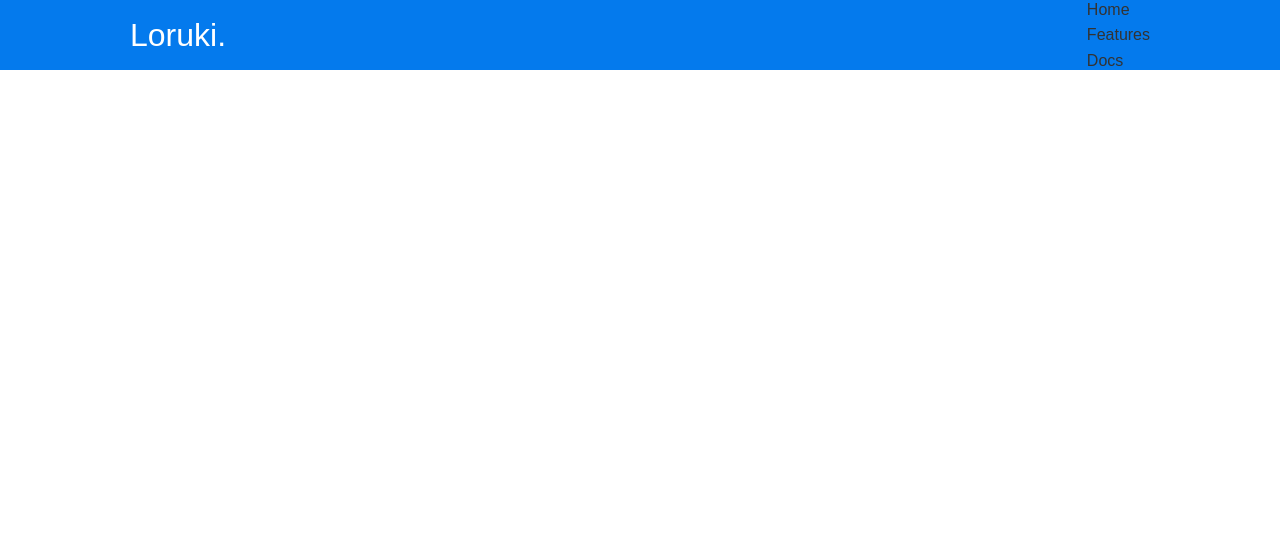
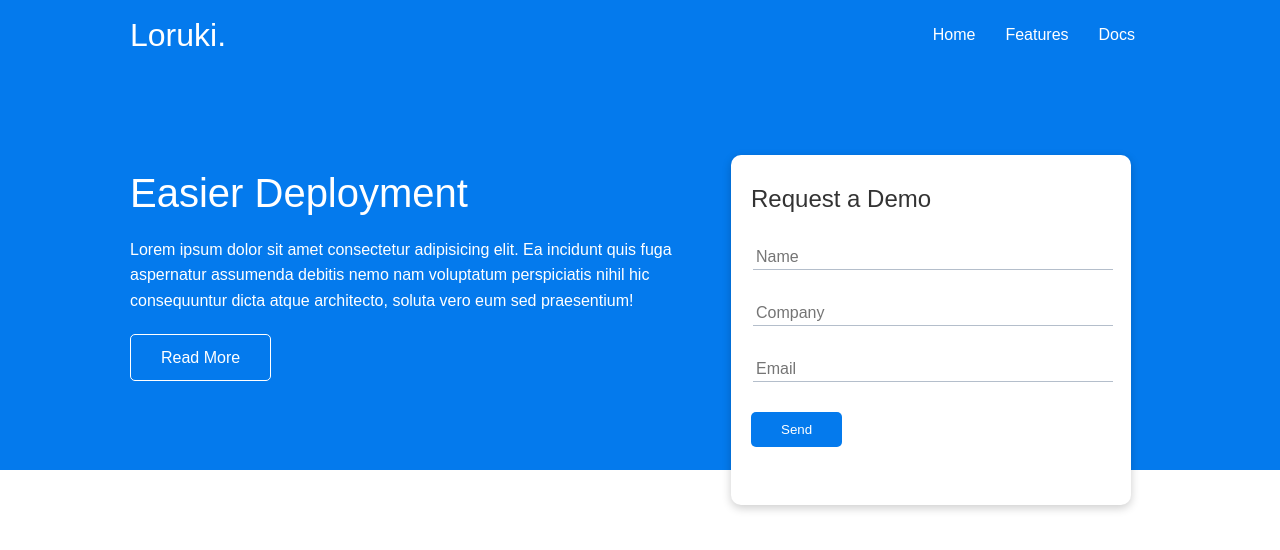
Before and after one commit to axornam/Loruki-Website, a plain HTML site: page index.html in a window 1280 px wide. Drawn offline with Linux system fonts and the light colour scheme.

Commit message:
finished with navbar and hero section

```diff
--- a/css/style.css
+++ b/css/style.css
@@ -1,3 +1,8 @@
+:root {
+    --primary-color: #047aed;
+}
+
+/* Preparations */
 * {
     box-sizing: border-box;
     margin: 0;
@@ -34,16 +39,81 @@ img {
     width: 100%;
 }
 
+
+/* Nav Bar Styling */
 .navbar {
-    background-color: #047aed;
+    background-color: var(--primary-color);
     color: #ffffff;
     height: 70px;
 }
 
+.navbar ul {
+    display: flex;
+}
+.navbar a {
+    color: #ffffff;
+    padding: 10px;
+    margin: 0 5px;
+}
+
+.navbar a:hover {
+    border-bottom: 2px #ffffff solid;
+}
 .navbar .flex {
     justify-content: space-between;
 }
 
+/* Showcase / Hero Section */
+.showcase {
+    background-color: var(--primary-color);
+    height: 400px;
+    color: #ffffff;
+    position: relative;
+}
+
+.showcase h1 {
+    font-size: 40px;
+
+}
+
+.showcase p {
+    margin: 20px 0;
+}
+
+.showcase .grid {
+    overflow: visible;
+    grid-template-columns: 55% 45%;
+    gap: 30px;
+}
+
+.showcase-form{
+    position: relative;
+    top: 60px;
+    height: 350px;
+    width: 400px;
+    padding: 40px;
+    z-index: 100;
+}
+
+.showcase-form .form-control {
+    margin: 30px 0;
+}
+
+.showcase-form input[type="text"],
+.showcase-form input[type="email"] {
+    border: 0;
+    border-bottom: 1px solid #b4becb;
+    width: 100%;
+    padding: 3px;
+    font-size: 16px;
+    margin: 0 2px;
+}
+
+.showcase-form input:focus {
+    outline: none;
+}
+
+/* Utility Styles */
 .container {
     max-width: 1100px;
     margin: 0 auto;
@@ -57,3 +127,40 @@ img {
     align-items: center;
     height: 100%;
 }
+
+.grid {
+    display: grid;
+    grid-template-columns: 1fr 1fr;
+    gap: 20px;
+    align-items: center;
+    height: 100%;
+}
+
+.card {
+    background-color: white;
+    border-radius: 10px;
+    box-shadow: 0px 3px 10px rgba(0, 0, 0, 0.2);
+    padding: 20px;
+    margin: 10px;
+    color: #333;
+}
+
+.btn {
+    display: inline-block;
+    padding: 10px 30px;
+    cursor: pointer;
+    background-color: var(--primary-color);
+    color: #ffffff;
+    border: none;
+    border-radius: 5px;
+}
+
+.btn-outline {
+    background-color: transparent;
+    border: 1px solid #ffffff;
+}
+
+
+.btn:hover {
+    transform: scale(0.98);
+}
--- a/index.html
+++ b/index.html
@@ -21,5 +21,31 @@
             </nav>
         </div>
     </div>
+
+    <!-- Show Case -->
+    <section class="showcase">
+        <div class="container grid">
+            <div class="showcase-text">
+                <h1>Easier Deployment</h1>
+                <p>Lorem ipsum dolor sit amet consectetur adipisicing elit. Ea incidunt quis fuga aspernatur assumenda debitis nemo nam voluptatum perspiciatis nihil hic consequuntur dicta atque architecto, soluta vero eum sed praesentium!</p>
+                <a href="features.html" class="btn btn-outline">Read More</a>
+            </div>
+            <div class="showcase-form card">
+                <h2>Request a Demo</h2>
+                <form action="">
+                    <div class="form-control">
+                        <input type="text" name="name" required  placeholder="Name">
+                    </div>
+                    <div class="form-control">
+                        <input type="text" name="company" required placeholder="Company">
+                    </div>
+                    <div class="form-control">
+                        <input type="text" name="email" required placeholder="Email">
+                    </div>
+                    <input type="submit" value="Send" class="btn btn-primary">
+                </form>
+            </div>
+        </div>
+    </section>
 </body>
 </html>
```
Also changed, not shown: time-track.txt (added).
